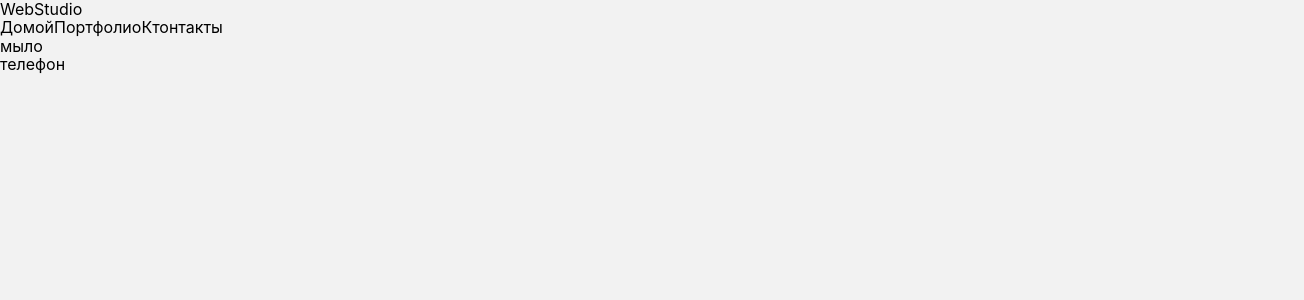
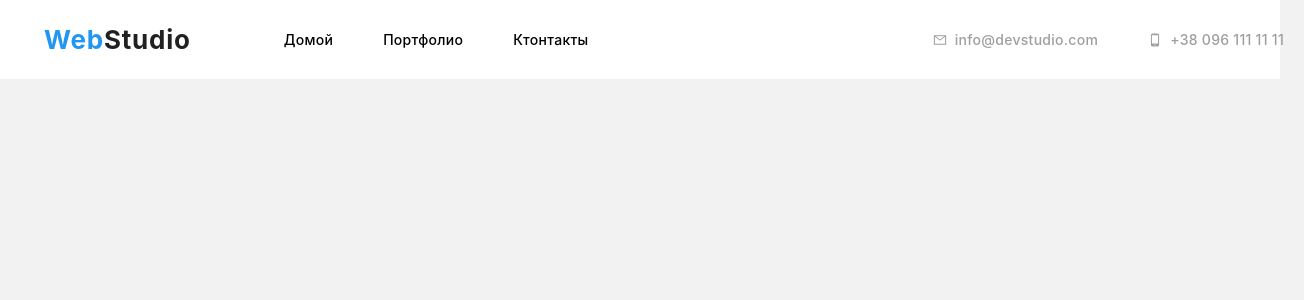
Before and after one commit to josserden/43blendend, a React (Create React App) app: page / in a window 1280 px wide. Shown: the top 300 px of the page, 1304 px wide, since content can reach past the window. Built offline with nearby package versions, Linux system fonts and the light colour scheme.

Commit message:
added styles to header

```diff
--- a/src/components/Header/Contacts/Contacts.jsx
+++ b/src/components/Header/Contacts/Contacts.jsx
@@ -1,12 +1,22 @@
+import { ContactLink, ContactsList } from './Contacts.styled';
+import { AiOutlineMail } from 'react-icons/ai';
+import { MdPhoneAndroid } from 'react-icons/md';
+
 export const Contacts = ({ place }) => {
   return (
-    <ul>
+    <ContactsList>
       <li>
-        <a href="mailto:">мыло</a>
+        <ContactLink href="mailto:">
+          <AiOutlineMail size="14px" />
+          info@devstudio.com
+        </ContactLink>
       </li>
       <li>
-        <a href="tel:">телефон</a>
+        <ContactLink href="tel:">
+          <MdPhoneAndroid />
+          +38 096 111 11 11
+        </ContactLink>
       </li>
-    </ul>
+    </ContactsList>
   );
 };
--- a/src/components/Header/Contacts/Contacts.styled.jsx
+++ b/src/components/Header/Contacts/Contacts.styled.jsx
@@ -0,0 +1,29 @@
+import styled from '@emotion/styled';
+
+export const ContactsList = styled.ul`
+  display: flex;
+  gap: 50px;
+  align-items: center;
+  justify-content: center;
+  margin-left: auto;
+`;
+
+export const ContactLink = styled.a`
+  display: flex;
+  align-items: center;
+  justify-content: center;
+  gap: 8px;
+
+  font-style: normal;
+  font-weight: 500;
+  font-size: 14px;
+  line-height: 16px;
+  letter-spacing: 0.02em;
+
+  color: ${props => props.theme.colors.gray};
+
+  :hover,
+  :focus {
+    color: ${props => props.theme.colors.accent};
+  }
+`;
--- a/src/components/Header/Header.jsx
+++ b/src/components/Header/Header.jsx
@@ -1,13 +1,19 @@
 import { Logo } from './Logo/Logo';
 import { Navigation } from './Navigation/Navigation';
 import { Contacts } from './Contacts/Contacts';
+import { Container } from '../App/App.styled';
+import { HeaderNav, HeaderWrapper } from './Header.styled';
 
 export const Header = () => {
   return (
-    <header>
-      <Logo style={'white'} />
-      <Navigation />
-      <Contacts place={'header'} />
-    </header>
+    <HeaderNav>
+      <Container>
+        <HeaderWrapper>
+          <Logo place={'header'} />
+          <Navigation />
+          <Contacts place={'header'} />
+        </HeaderWrapper>
+      </Container>
+    </HeaderNav>
   );
 };
--- a/src/components/Header/Header.styled.jsx
+++ b/src/components/Header/Header.styled.jsx
@@ -0,0 +1,11 @@
+import styled from '@emotion/styled';
+
+export const HeaderNav = styled.header`
+  padding: 24px 24px;
+  background-color: ${props => props.theme.colors.white};
+`;
+
+export const HeaderWrapper = styled.div`
+  display: flex;
+  align-items: center;
+`;
--- a/src/components/Header/Logo/Logo.jsx
+++ b/src/components/Header/Logo/Logo.jsx
@@ -1,7 +1,9 @@
-export const Logo = ({ style }) => {
+import { Link, Studio } from './Logo.styled';
+
+export const Logo = ({ place }) => {
   return (
-    <a href="/">
-      Web<span>Studio</span>
-    </a>
+    <Link href="/">
+      Web<Studio place={place}>Studio</Studio>
+    </Link>
   );
 };
--- a/src/components/Header/Logo/Logo.styled.jsx
+++ b/src/components/Header/Logo/Logo.styled.jsx
@@ -0,0 +1,22 @@
+import styled from '@emotion/styled';
+
+export const Link = styled.a`
+  color: ${props => props.theme.colors.accent};
+  font-weight: 700;
+  font-size: 26px;
+  line-height: 31px;
+  letter-spacing: 0.03em;
+`;
+
+export const Studio = styled.span`
+  color: ${({ place, theme }) => {
+    switch (place) {
+      case 'header':
+        return theme.colors.dark;
+      case 'footer':
+        return theme.colors.white;
+      default:
+        return theme.colors.accent;
+    }
+  }};
+`;
--- a/src/components/Header/Navigation/Navigation.jsx
+++ b/src/components/Header/Navigation/Navigation.jsx
@@ -1,9 +1,11 @@
+import { Nav, NavLink } from './Navigation.styled';
+
 export const Navigation = () => {
   return (
-    <nav>
-      <a href="">Домой</a>
-      <a href="">Портфолио</a>
-      <a href="">Ктонтакты</a>
-    </nav>
+    <Nav>
+      <NavLink href="">Домой</NavLink>
+      <NavLink href="">Портфолио</NavLink>
+      <NavLink href="">Ктонтакты</NavLink>
+    </Nav>
   );
 };
--- a/src/components/Header/Navigation/Navigation.styled.jsx
+++ b/src/components/Header/Navigation/Navigation.styled.jsx
@@ -0,0 +1,16 @@
+import styled from '@emotion/styled';
+
+export const Nav = styled.nav`
+  display: flex;
+  align-items: center;
+  justify-content: center;
+  gap: 50px;
+  margin-left: 93px;
+`;
+
+export const NavLink = styled.a`
+  font-weight: 500;
+  font-size: ${props => props.theme.fontSizes.small};
+  line-height: 16px;
+  letter-spacing: 0.02em;
+`;
--- a/src/styles/GlobalStyles.jsx
+++ b/src/styles/GlobalStyles.jsx
@@ -14,6 +14,7 @@ export const GlobalStyles = css`
       'Helvetica Neue', sans-serif;
     background-color: ${theme.colors.light};
     min-height: 100vh;
+    font-style: normal;
   }
 
   h1,
--- a/src/styles/theme.js
+++ b/src/styles/theme.js
@@ -1,13 +1,13 @@
 export const theme = Object.freeze({
   colors: {
-    primary: '#49a09d',
+    accent: '#2196F3',
     white: '#ffffff',
     gray: '#9e9e9e',
     light: '#f2f2f2',
     dark: '#212121',
   },
   fontSizes: {
-    small: '16px',
+    small: '14px',
     medium: '18px',
     large: '22px',
     xl: '30px',
```
